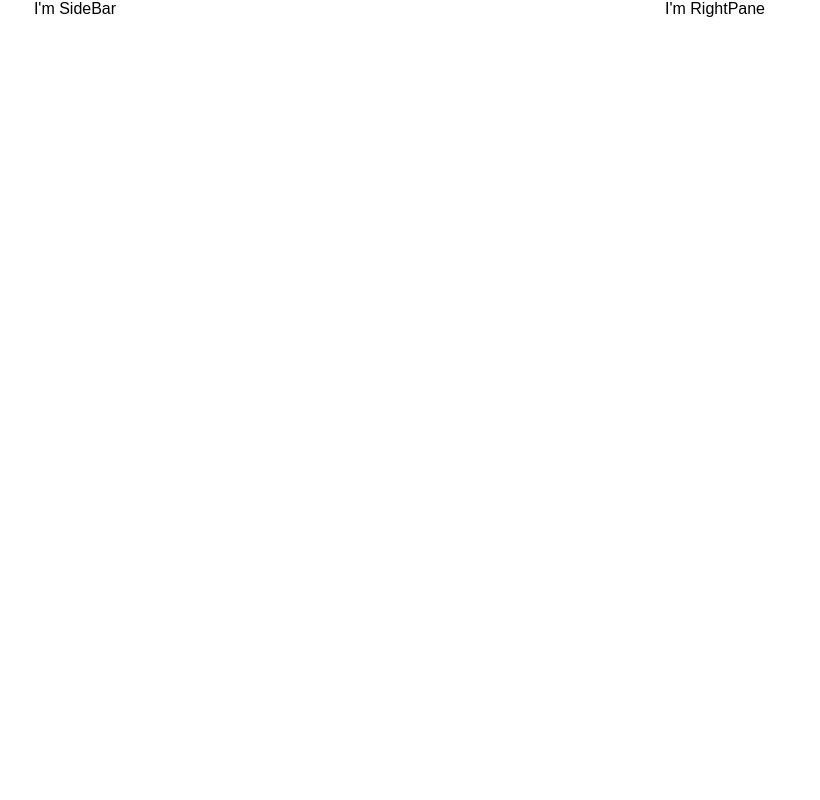
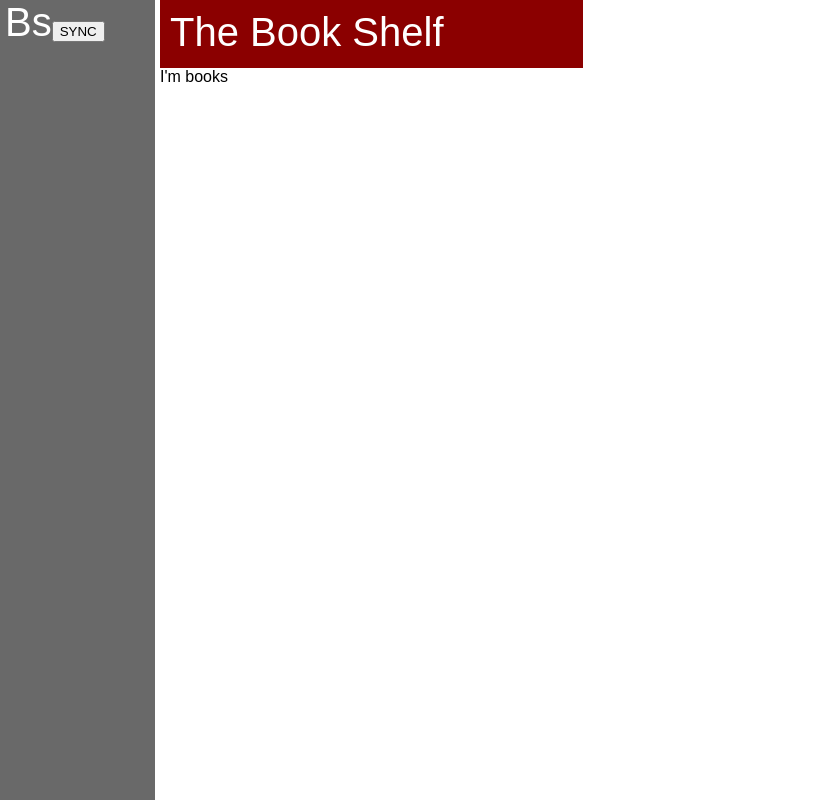
Before and after one commit to siddharth-lakhara/eval3-frontend, a React (Create React App) app: page / in a window 1280 px wide. Shown: the whole page, without its empty margins (0-820 px from the left). Built offline with nearby package versions, Linux system fonts and the light colour scheme.

Commit message:
skeleton and styling before content pane

```diff
--- a/src/App.css
+++ b/src/App.css
@@ -1,5 +1,4 @@
 .App-Container {
-  text-align: center;
   display: flex;
   padding: 0;
   margin: 0;
--- a/src/App.jsx
+++ b/src/App.jsx
@@ -4,6 +4,19 @@ import SideBar from './components/sidebar/sidebar';
 import RightPane from './components/rightPane';
 
 class App extends Component {
+  constructor(props) {
+    super(props);
+    this.state = {
+      sync: 0,
+    };
+  }
+
+  componentDidMount() {
+    this.setState({
+      sync: 1,
+    });
+  }
+
   render() {
     return (
       <div className="App-Container">
--- /dev/null
+++ b/src/components/body/books.css
@@ -0,0 +1,3 @@
+.books-contentsPane {
+    flex: 1;
+}
--- /dev/null
+++ b/src/components/body/books.jsx
@@ -0,0 +1,14 @@
+import React, { Component } from 'react';
+import './books.css';
+
+class Books extends Component {
+  render() {
+    return (
+      <div className="books-contentsPane">
+                I'm books
+      </div>
+    );
+  }
+}
+
+export default Books;
--- /dev/null
+++ b/src/components/header/header.css
@@ -0,0 +1,8 @@
+.header-main {
+    background: darkred;
+    color: white;
+    height: 6%;
+    padding: 10px;
+    font-size: 250%;
+    width: 36%;
+}
--- /dev/null
+++ b/src/components/header/header.jsx
@@ -0,0 +1,12 @@
+import React, { Component } from 'react';
+import './header.css';
+
+class Header extends Component {
+  render() {
+    return (
+      <div className="header-main">The Book Shelf</div>
+    );
+  }
+}
+
+export default Header;
--- a/src/components/rightPane.jsx
+++ b/src/components/rightPane.jsx
@@ -1,11 +1,14 @@
 import React, { Component } from 'react';
 import './rightpane.css';
+import Header from './header/header';
+import Books from './body/books';
 
 class RightPane extends Component {
   render() {
     return (
       <div className="RightPane-Container" >
-            I'm RightPane
+        <Header />
+        <Books />
       </div>
     );
   }
--- a/src/components/rightpane.css
+++ b/src/components/rightpane.css
@@ -1,3 +1,6 @@
 .RightPane-Container {
     flex: 1;
+    flex-direction: column;
+    display: flex;
+    margin-left: 5px;
 }
--- a/src/components/sidebar/sidebar.css
+++ b/src/components/sidebar/sidebar.css
@@ -1,3 +1,12 @@
 .sideBar {
     width: 150px;
+    background-color: dimgray;
+    color: white;
+    flex-direction: column;
+    font-size: 250%;
+    padding-left: 5px;
 }
+
+.sideBar-sync {
+    align-content: flex-end;
+}
--- a/src/components/sidebar/sidebar.jsx
+++ b/src/components/sidebar/sidebar.jsx
@@ -5,8 +5,9 @@ class SideBar extends Component {
   render() {
     return (
       <div className="sideBar">
-                I'm SideBar
-          </div>
+                Bs
+        <button className="sideBar-sync">SYNC</button>
+      </div>
     );
   }
 }
```
